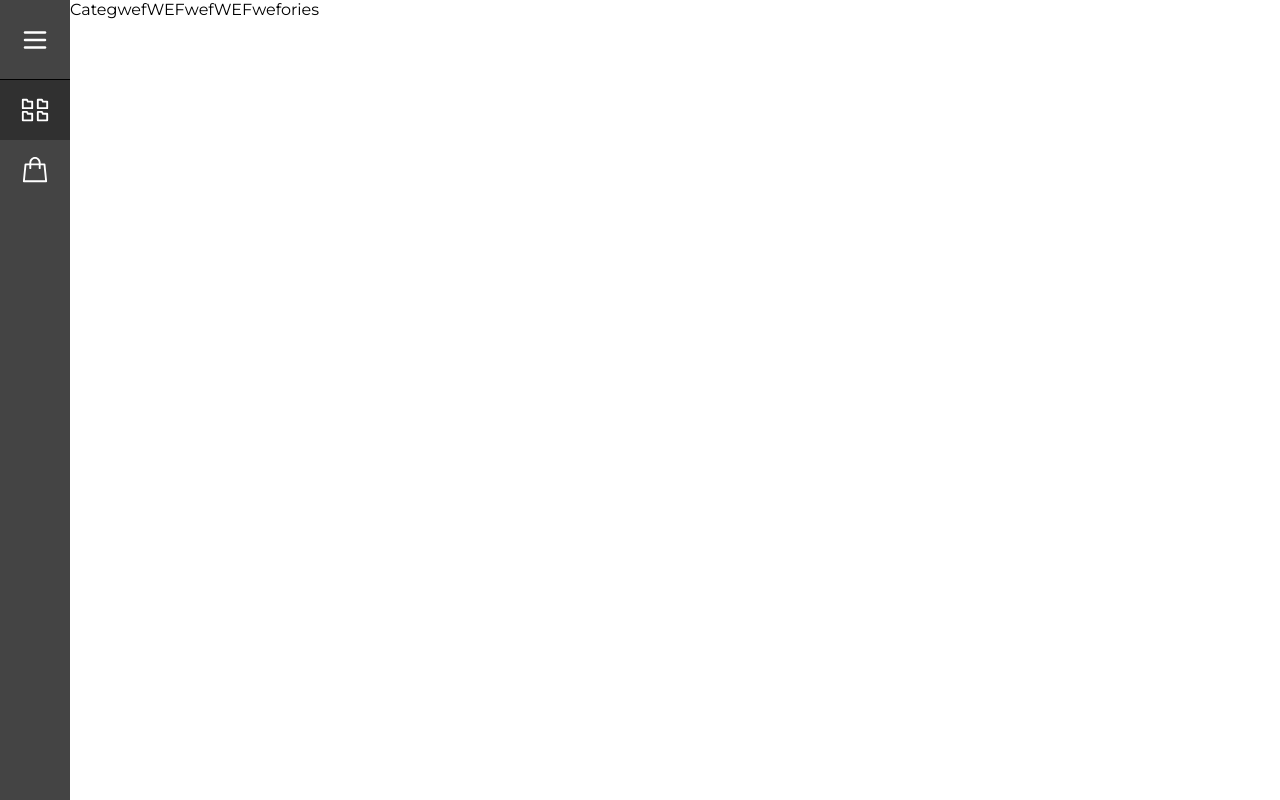
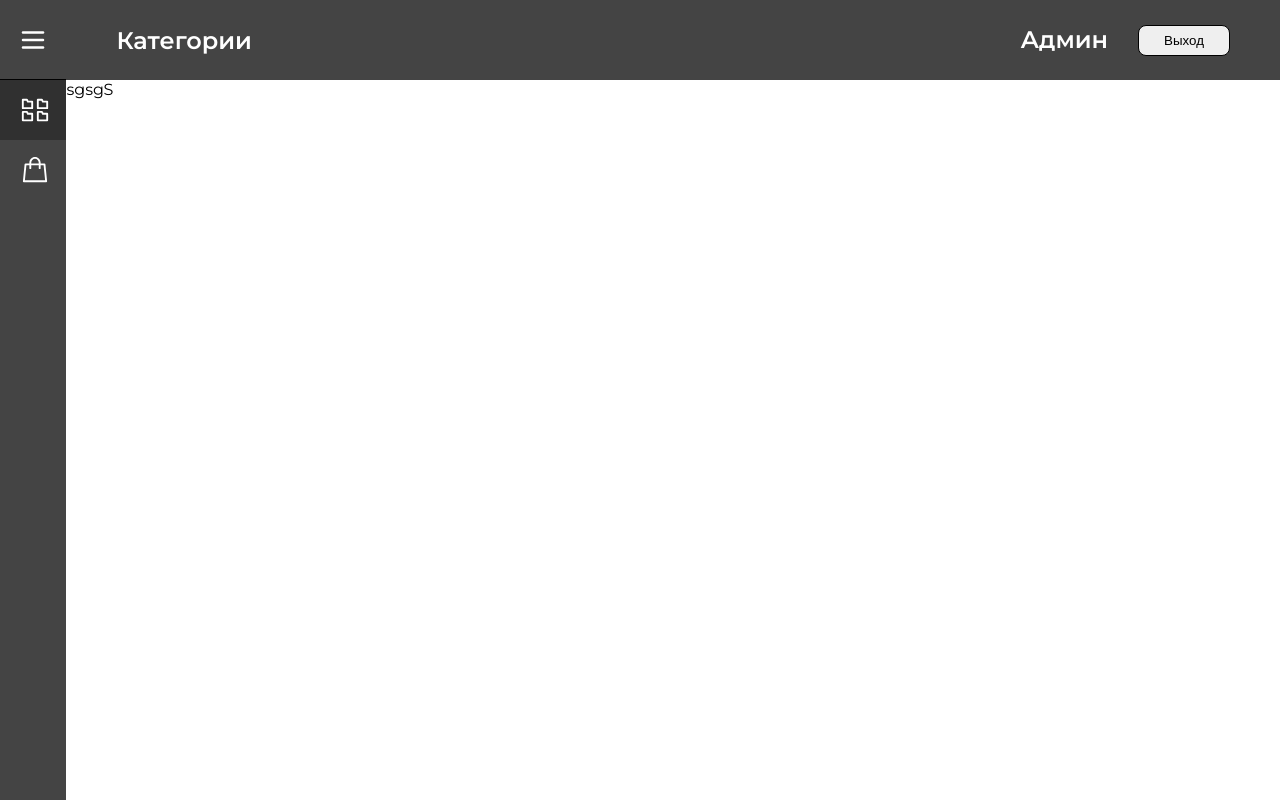
Before and after one commit to DShelepin/MarektPlace, a React (Create React App) app: page /admin/categories in a window 1280 px wide. Built offline with nearby package versions, Linux system fonts and the light colour scheme.

Commit message:
header added

```diff
--- a/src/App.js
+++ b/src/App.js
@@ -3,18 +3,19 @@ import { Categories } from './pages/Categories';
 import { Products } from './pages/Products';
 import { AdminLayout } from './components/AdminLayout/AdminLayout';
 import './styles/globals.scss';
+import { paths } from './shared/constants/routing';
 
 function App() {
   return (
     <Routes>
-      <Route path="/admin" element={<AdminLayout />}>
+      <Route path={paths.admin} element={<AdminLayout />}>
         <Route
-          path="/admin"
-          element={<Navigate to="/admin/categories" replace />}
+          path={paths.admin}
+          element={<Navigate to={paths.categories} replace />}
         />
-        <Route path="/admin/categories" element={<Categories />} />
-        <Route path="/admin/products" element={<Products />} />
-        <Route path="*" element={<Navigate to="/admin/categories" replace />} />
+        <Route path={paths.categories} element={<Categories />} />
+        <Route path={paths.products} element={<Products />} />
+        <Route path="*" element={<Navigate to={paths.categories} replace />} />
       </Route>
     </Routes>
   );
--- a/src/components/AdminLayout/AdminLayout.jsx
+++ b/src/components/AdminLayout/AdminLayout.jsx
@@ -1,12 +1,16 @@
 import { Outlet } from 'react-router-dom';
 import { Sidebar } from './Sidebar/Sidebar';
 import styles from './AdminLayout.module.scss';
+import { Header } from './Header/Header';
 
 export function AdminLayout() {
   return (
     <div className={styles.container}>
       <Sidebar />
-      <Outlet />
+      <div className={styles.content}>
+        <Header />
+        <Outlet />
+      </div>
     </div>
   );
 }
--- a/src/components/AdminLayout/AdminLayout.module.scss
+++ b/src/components/AdminLayout/AdminLayout.module.scss
@@ -1,3 +1,7 @@
 .container {
   display: flex;
 }
+
+.content {
+  width: 100%;
+}
--- /dev/null
+++ b/src/components/AdminLayout/Header/Header.jsx
@@ -0,0 +1,18 @@
+import { useLocation } from 'react-router-dom';
+import { pathNames } from '../../../shared/constants/routing';
+import styles from './Header.module.scss';
+
+export function Header() {
+  const location = useLocation();
+  const currentPath = location.pathname;
+
+  return (
+    <div className={styles.container}>
+      <h2 className={styles.title}>{pathNames[currentPath]}</h2>
+      <div className={styles.content}>
+        <h2 className={styles.title}>Админ</h2>
+        <button className={styles.button}>Выход</button>
+      </div>
+    </div>
+  );
+}
--- /dev/null
+++ b/src/components/AdminLayout/Header/Header.module.scss
@@ -0,0 +1,25 @@
+@import '../../../styles/variables.scss';
+
+.container {
+  height: $headerHeight;
+  background-color: $tundora;
+  display: flex;
+  align-items: center;
+  justify-content: space-between;
+  padding: 0 50px;
+}
+
+.content {
+  display: flex;
+}
+
+.title {
+  color: white;
+}
+
+.button {
+  border: 1px solid;
+  border-radius: 8px;
+  padding: 7px 25px;
+  margin-left: 30px;
+}
--- a/src/components/AdminLayout/Sidebar/Sidebar.jsx
+++ b/src/components/AdminLayout/Sidebar/Sidebar.jsx
@@ -1,6 +1,6 @@
 import { NavLink } from 'react-router-dom';
 import { useState } from 'react';
-import { links } from './constans';
+import { links } from './constants';
 import { ReactComponent as ArrowIcon } from '../../../assets/icons/arrow.svg';
 import { ReactComponent as BurgerIcon } from '../../../assets/icons/burger.svg';
 import classNames from 'classnames';
--- a/src/components/AdminLayout/Sidebar/Sidebar.module.scss
+++ b/src/components/AdminLayout/Sidebar/Sidebar.module.scss
@@ -38,7 +38,7 @@
 
 .titleIcon {
   position: absolute;
-  right: 20px;
+  right: 18px;
   top: 50%;
   transform: translateY(-50%);
   cursor: pointer;
--- a/src/components/AdminLayout/Sidebar/constans.js
+++ b/src/components/AdminLayout/Sidebar/constants.js
@@ -1,15 +1,16 @@
 import { ReactComponent as CategoriesIcon } from '../../../assets/icons/categories.svg';
 import { ReactComponent as ProductsIcon } from '../../../assets/icons/products.svg';
+import { paths } from '../../../shared/constants/routing';
 
 export const links = [
   {
     name: 'Категории',
-    to: '/admin/categories',
+    to: paths.categories,
     icon: CategoriesIcon,
   },
   {
     name: 'Товары',
-    to: '/admin/products',
+    to: paths.products,
     icon: ProductsIcon,
   },
 ];
--- a/src/pages/Categories.jsx
+++ b/src/pages/Categories.jsx
@@ -2,7 +2,7 @@
 export function Categories() {
   return (
     <div>
-      CategwefWEFwefWEFwefories
+      sgsgS
     </div>
   );
 }
--- /dev/null
+++ b/src/shared/constants/routing.js
@@ -0,0 +1,12 @@
+export const paths = {
+  admin: '/admin',
+  categories: '/admin/categories',
+  products: '/admin/products',
+};
+
+export const pathNames = {
+  [paths.categories]: 'Категории',
+  [paths.products]: 'Товары',
+};
+
+// pathNames['/admin/products']
```
